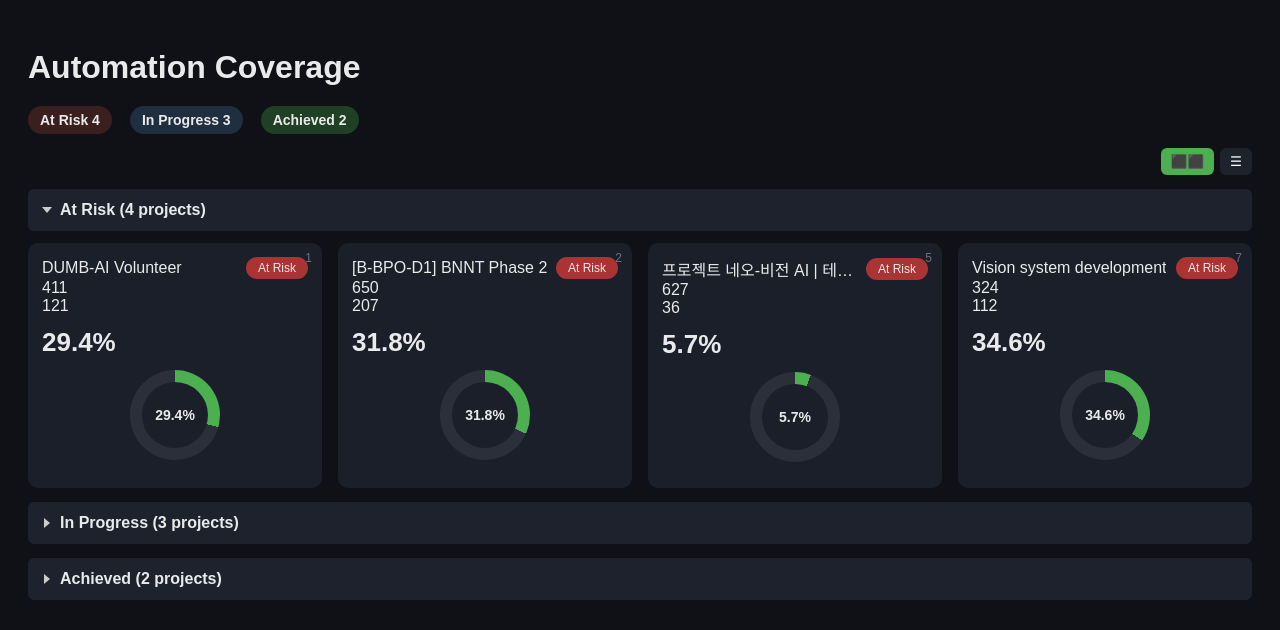
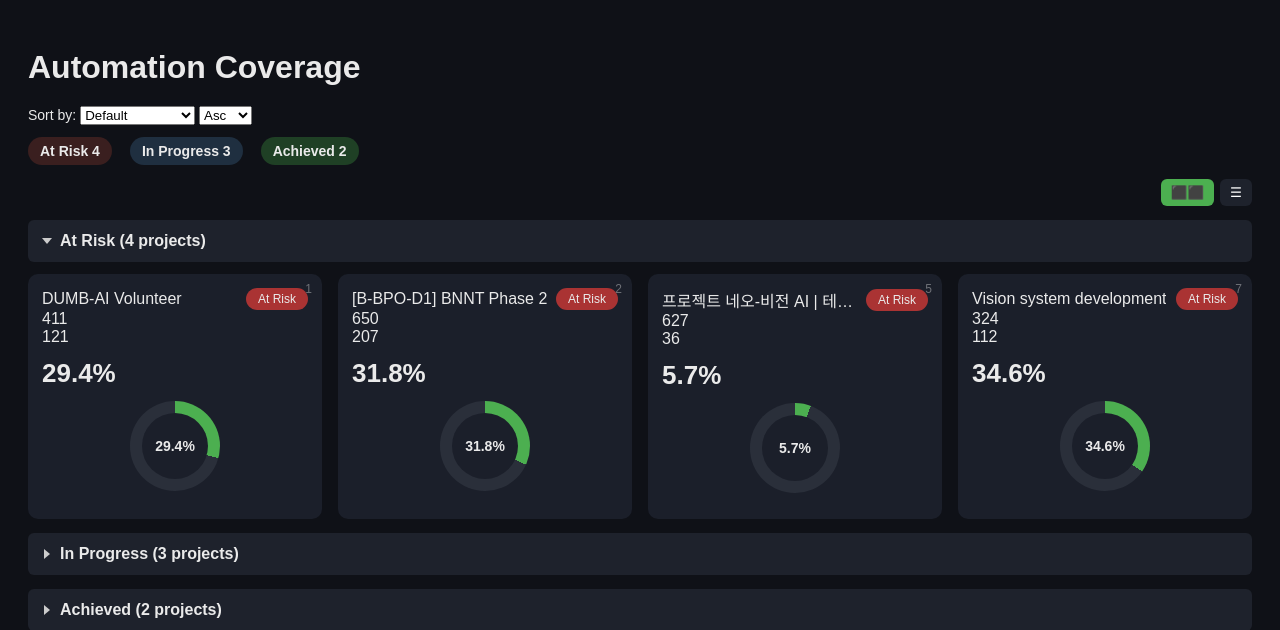
Before and after one commit to balakrishnan273818/automation-dashboard, a Flask app: page / in a window 1280 px wide. Shown: the top 630 px of the page. Run offline with Flask 3, Linux system fonts and the light colour scheme.

Commit message:
grid view, list view with sorting

```diff
--- a/static/style.css
+++ b/static/style.css
@@ -276,3 +276,27 @@ body.list-view .automated {
 .summary-item.in-progress { background:#1f2f40; }
 .summary-item.achieved { background:#1f4025; }
 .summary-item.not-started { background:#333; }
+
+.sort-controls {
+    margin-bottom:12px;
+    font-size:14px;
+}
+.sortable:hover {
+    opacity:.7;
+}
+.sortable {
+    cursor: pointer;
+    user-select: none;
+    position: relative;
+}
+
+/* Arrow positioned cleanly on right */
+.sort-arrow {
+    margin-left: 6px;
+    font-size: 11px;
+    opacity: .8;
+    color:#aaa;
+}
+
+
+.sortable.active { color:#4caf50; }
--- a/templates/index.html
+++ b/templates/index.html
@@ -7,6 +7,22 @@
 <body>
 
 <h1>Automation Coverage</h1>
+<div class="sort-controls">
+    Sort by:
+    <select id="sortField">
+        <option value="rank">Default</option>
+        <option value="name">Project</option>
+        <option value="status">Status</option>
+        <option value="total">Total TCs</option>
+        <option value="automated">Automated TCs</option>
+        <option value="percentage">Automation %</option>
+    </select>
+
+    <select id="sortOrder">
+        <option value="asc">Asc</option>
+        <option value="desc">Desc</option>
+    </select>
+</div>
 <div class="summary-bar">
     {% set counts = {} %}
     {% for p in projects %}
@@ -45,18 +61,26 @@
 
         <!-- LIST HEADER (only visible in list view) -->
         <div class="list-header">
-            <div>#</div>
-            <div>Project</div>
-            <div>Status</div>
-            <div>Total TCs</div>
-            <div>Automated TCs</div>
-            <div>Automation %</div>
+            <div class="sortable" data-field="rank"># <span class="sort-arrow"></span></div>
+            <div class="sortable" data-field="name">Project <span class="sort-arrow"></span></div>
+            <div class="sortable" data-field="status">Status <span class="sort-arrow"></span></div>
+            <div class="sortable" data-field="total">Total TCs <span class="sort-arrow"></span></div>
+            <div class="sortable" data-field="automated">Automated TCs <span class="sort-arrow"></span></div>
+            <div class="sortable" data-field="percentage">Automation % <span class="sort-arrow"></span></div>
         </div>
 
         <div class="card-container">
 
         {% for p in items %}
-        <div class="card {{ p.status|lower|replace(' ', '-') }}">
+        <div class="card {{ p.status|lower|replace(' ', '-') }}"
+             data-rank="{{ p.rank }}"
+             data-name="{{ p.name }}"
+             data-status="{{ p.status }}"
+             data-total="{{ p.total }}"
+             data-automated="{{ p.automated }}"
+             data-percentage="{{ p.percentage }}">
+
+
             <div class="serial">{{ p.rank }}</div>
 
             <div class="card-content">
@@ -122,5 +146,114 @@ listBtn.onclick = () => {
 };
 </script>
 
+<script>
+const sortField = document.getElementById("sortField");
+const sortOrder = document.getElementById("sortOrder");
+
+function sortWithinGroups() {
+
+    const field = sortField.value;
+    const order = sortOrder.value;
+
+    document.querySelectorAll(".status-row").forEach(row => {
+
+        const container = row.querySelector(".card-container");
+        const cards = Array.from(container.querySelectorAll(".card"));
+
+        cards.sort((a,b) => {
+
+            let va = a.dataset[field];
+            let vb = b.dataset[field];
+
+            if(!isNaN(va) && !isNaN(vb)) {
+                va = parseFloat(va);
+                vb = parseFloat(vb);
+            } else {
+                va = va.toLowerCase();
+                vb = vb.toLowerCase();
+            }
+
+            if(order === "asc") {
+                return va > vb ? 1 : -1;
+            } else {
+                return va < vb ? 1 : -1;
+            }
+        });
+
+        cards.forEach(c => container.appendChild(c));
+    });
+}
+
+sortField.onchange = sortWithinGroups;
+sortOrder.onchange = sortWithinGroups;
+</script>
+
+<script>
+let currentSort = { field:null, order:"asc" };
+
+document.querySelectorAll(".sortable").forEach(header => {
+
+    header.onclick = () => {
+
+        const field = header.dataset.field;
+
+        // Toggle direction like Excel
+        if(currentSort.field === field){
+            currentSort.order = currentSort.order === "asc" ? "desc" : "asc";
+        } else {
+            currentSort.field = field;
+            currentSort.order = "asc";
+        }
+
+        updateSortArrows();
+        sortGroups(field, currentSort.order);
+    };
+});
+
+function updateSortArrows(){
+
+    document.querySelectorAll(".sort-arrow").forEach(a=>a.textContent="");
+
+    const activeHeader =
+        document.querySelector('.sortable[data-field="'+currentSort.field+'"]');
+
+    if(activeHeader){
+        const arrow = activeHeader.querySelector(".sort-arrow");
+        arrow.textContent = currentSort.order === "asc" ? "▲" : "▼";
+    }
+}
+
+function sortGroups(field, order){
+
+    document.querySelectorAll(".status-row").forEach(row => {
+
+        const container = row.querySelector(".card-container");
+        const cards = Array.from(container.querySelectorAll(".card"));
+
+        cards.sort((a,b)=>{
+
+            let va = a.dataset[field];
+            let vb = b.dataset[field];
+
+            if(!isNaN(va) && !isNaN(vb)){
+                va = parseFloat(va);
+                vb = parseFloat(vb);
+            } else {
+                va = va.toLowerCase();
+                vb = vb.toLowerCase();
+            }
+
+            if(order==="asc"){
+                return va>vb ? 1 : -1;
+            }else{
+                return va<vb ? 1 : -1;
+            }
+        });
+
+        cards.forEach(c => container.appendChild(c));
+    });
+}
+</script>
+
 </body>
 </html>
```
